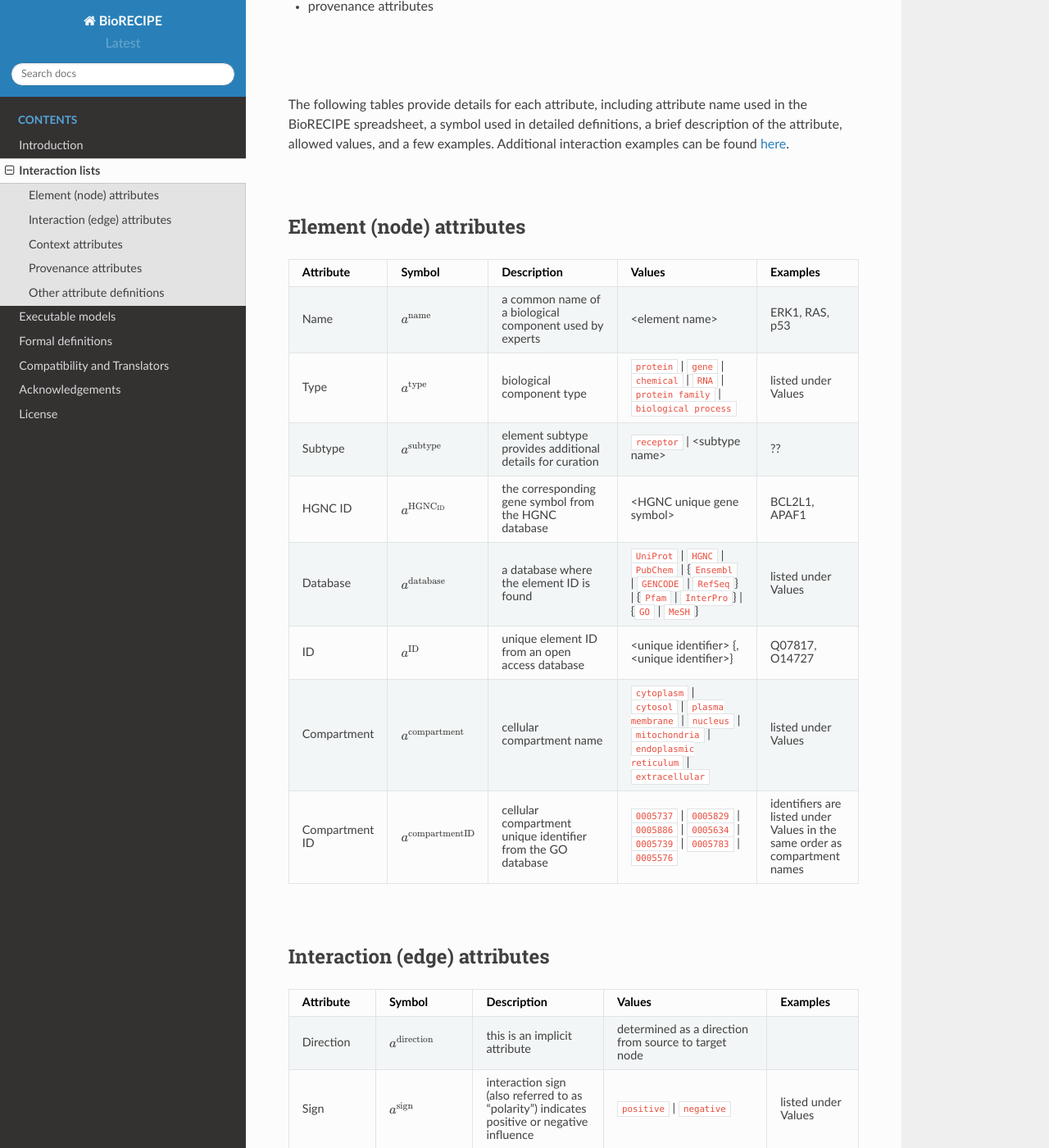
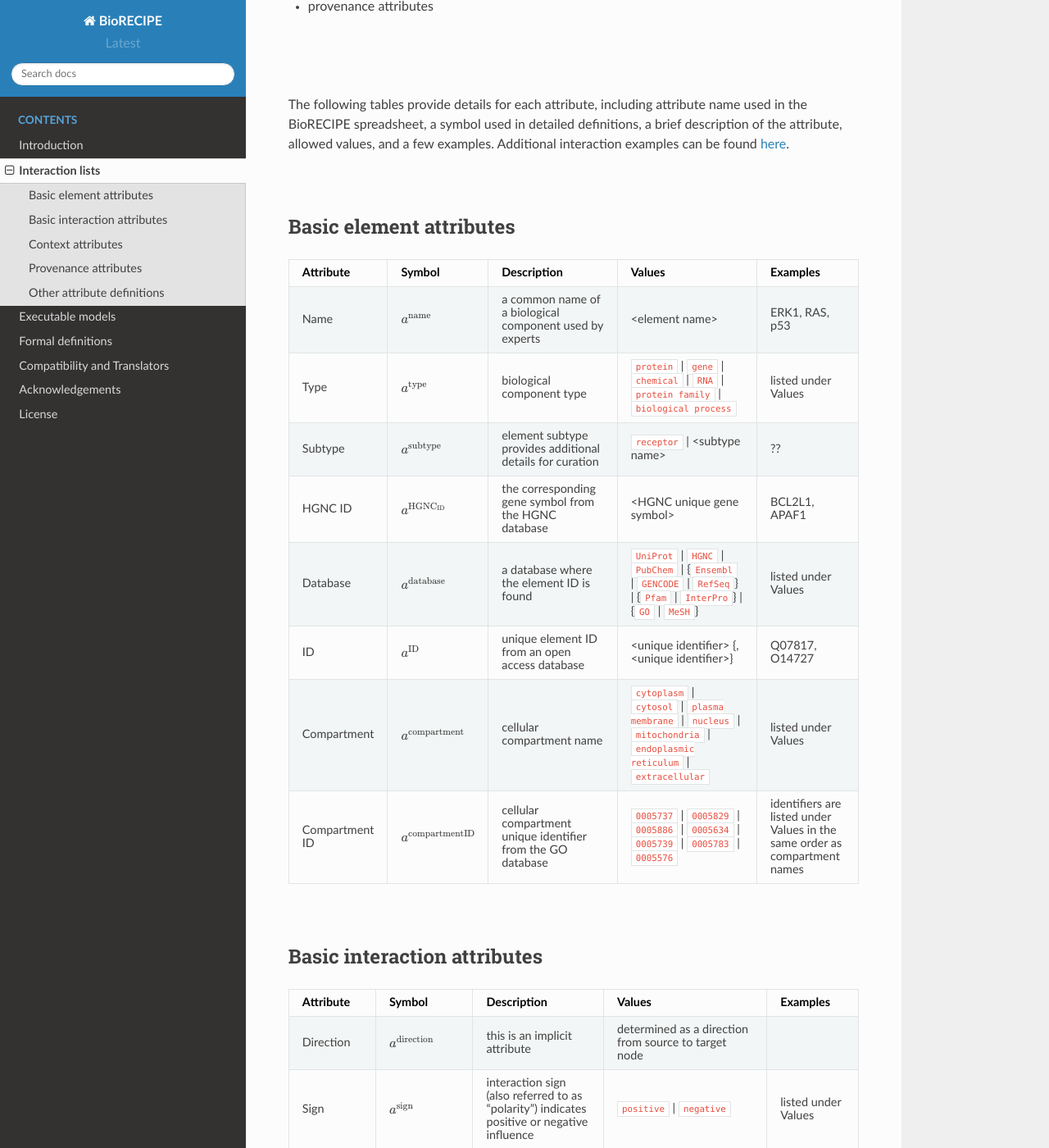
Before and after one commit to pitt-miskov-zivanov-lab/BioRECIPE, a Sphinx documentation site: the page built from docs/bio_interactions.rst, in a window 1280 px wide and 1400 px high, scrolled down 1514 px. Shown: the whole window at 82% size. Built offline with Sphinx 7.4.7 and the Read the Docs theme 2.0.0, drawn with Linux system fonts in a browser that asks for light colours.

Commit message:
Update bio_interactions.rst

```diff
--- a/docs/bio_interactions.rst
+++ b/docs/bio_interactions.rst
@@ -36,7 +36,7 @@ The following tables provide details for each attribute, including attribute nam
 
 |
 
-Element (node) attributes
+Basic element attributes
 -------------------------
 
 .. csv-table::
@@ -54,7 +54,7 @@ Element (node) attributes
 
 |
 
-Interaction (edge) attributes
+Basic interaction attributes
 -----------------------------
 
 .. csv-table::
```
